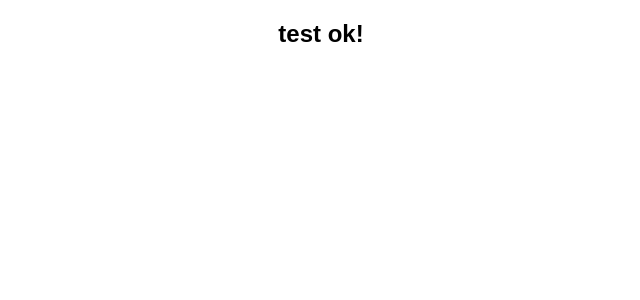
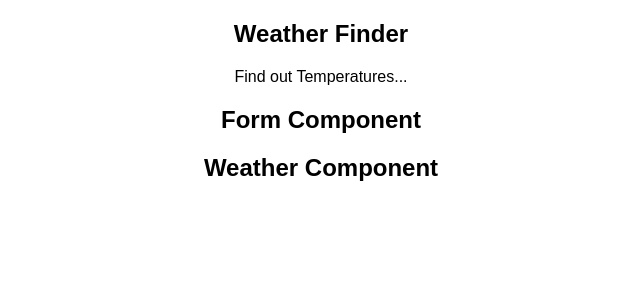
Before and after one commit to FredyDope/ReactAppMeteo, a React (Create React App) app in the folder meteoapp/: page / in a window 1280 px wide. Shown: the top 300 px of the page, without its empty margins (319-959 px from the left). Built offline with nearby package versions, Linux system fonts and the light colour scheme.

Commit message:
creation dossier components et de 3 components

```diff
--- a/meteoapp/src/App.js
+++ b/meteoapp/src/App.js
@@ -1,12 +1,16 @@
 import React from 'react';
 import './App.css';
+import Title from './components/Title'
+import Form from './components/Form'
+import Weather from './components/Weather'
 
 class App extends React.Component {
   render() {
     return (
       <div className="App">
-      <h2>test ok!</h2>
-
+      <Title />
+      <Form />
+      <Weather />
       </div>
     );
   }
--- /dev/null
+++ b/meteoapp/src/components/Form.js
@@ -0,0 +1,14 @@
+import React from 'react';
+
+class Form extends React.Component {
+  render() {
+    return (
+      <div>
+      <h2>Form Component</h2>
+
+      </div>
+    );
+  }
+}
+
+export default Form;
--- /dev/null
+++ b/meteoapp/src/components/Title.js
@@ -0,0 +1,17 @@
+import React from 'react';
+
+class Title extends React.Component {
+  render() {
+    return (
+      <div>
+      <h2>Weather Finder</h2>
+
+      <p>Find out Temperatures...</p>
+
+
+      </div>
+    );
+  }
+}
+
+export default Title;
--- /dev/null
+++ b/meteoapp/src/components/Weather.js
@@ -0,0 +1,14 @@
+import React from 'react';
+
+class Weather extends React.Component {
+  render() {
+    return (
+      <div>
+      <h2>Weather Component</h2>
+
+      </div>
+    );
+  }
+}
+
+export default Weather;
```
